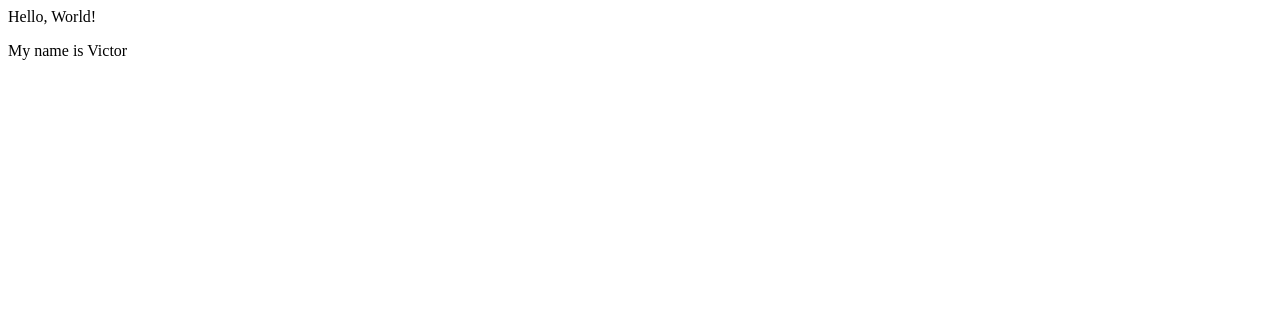
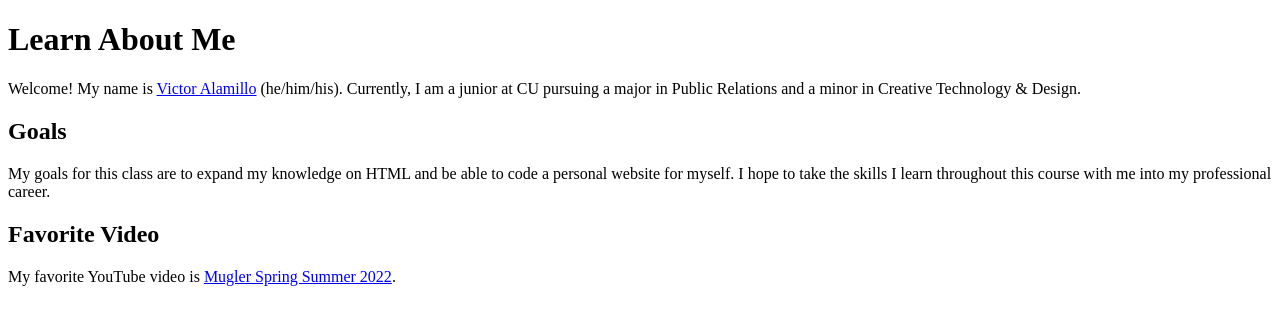
Before and after one commit to vial7916/vial7916.github.io, a plain HTML site: page index.html in a window 1280 px wide. Drawn offline with Linux system fonts and the light colour scheme.

Commit message:
Added image & new index

```diff
--- a/index.html
+++ b/index.html
@@ -1,7 +1,15 @@
-<html>
-    <head></head>
+<!DOCTYPE html>
+<html lang="en">
+    <head>
+        <meta charset="UTF-8">
+        <title>Victor Alamillo</title>
+    </head>
     <body>
-        <p>Hello, World!</p>
-        <p>My name is Victor</p> <!-- Change NAME to your name! -->
+        <h1>Learn About Me</h1>
+        <p> Welcome! My name is <a href="img/victor.jpg">Victor Alamillo</a> (he/him/his). Currently, I am a junior at CU pursuing a major in Public Relations and a minor in Creative Technology & Design.</p>
+        <h2>Goals</h2>
+        <p> My goals for this class are to expand my knowledge on HTML and be able to code a personal website for myself. I hope to take the skills I learn throughout this course with me into my professional career. </p>
+        <h2>Favorite Video</h2>
+        <p> My favorite YouTube video is <a href="https://www.youtube.com/watch?v=CTeEbb0Up6Y">Mugler Spring Summer 2022</a>.</p>
     </body>
 </html>
```
Also changed, not shown: assignment-1.html (added, +7 -0 lines), 2 other files.
